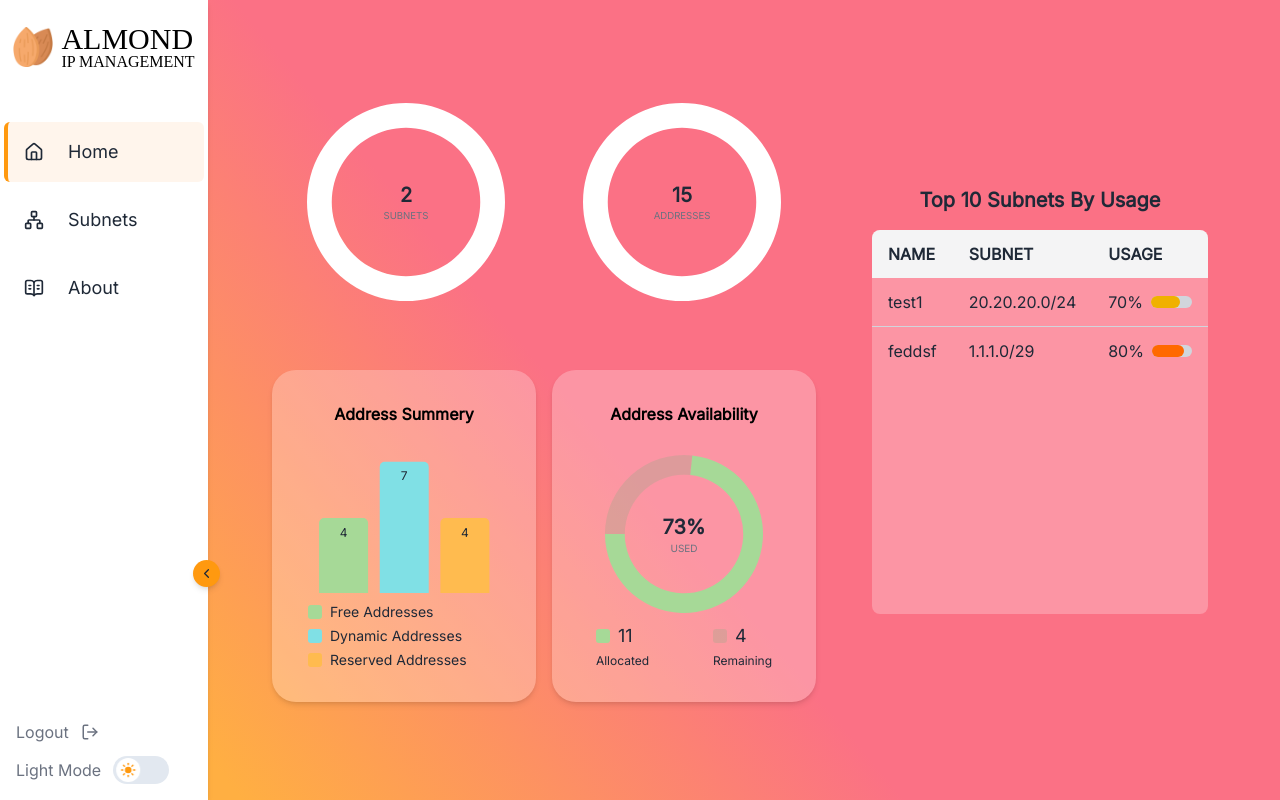
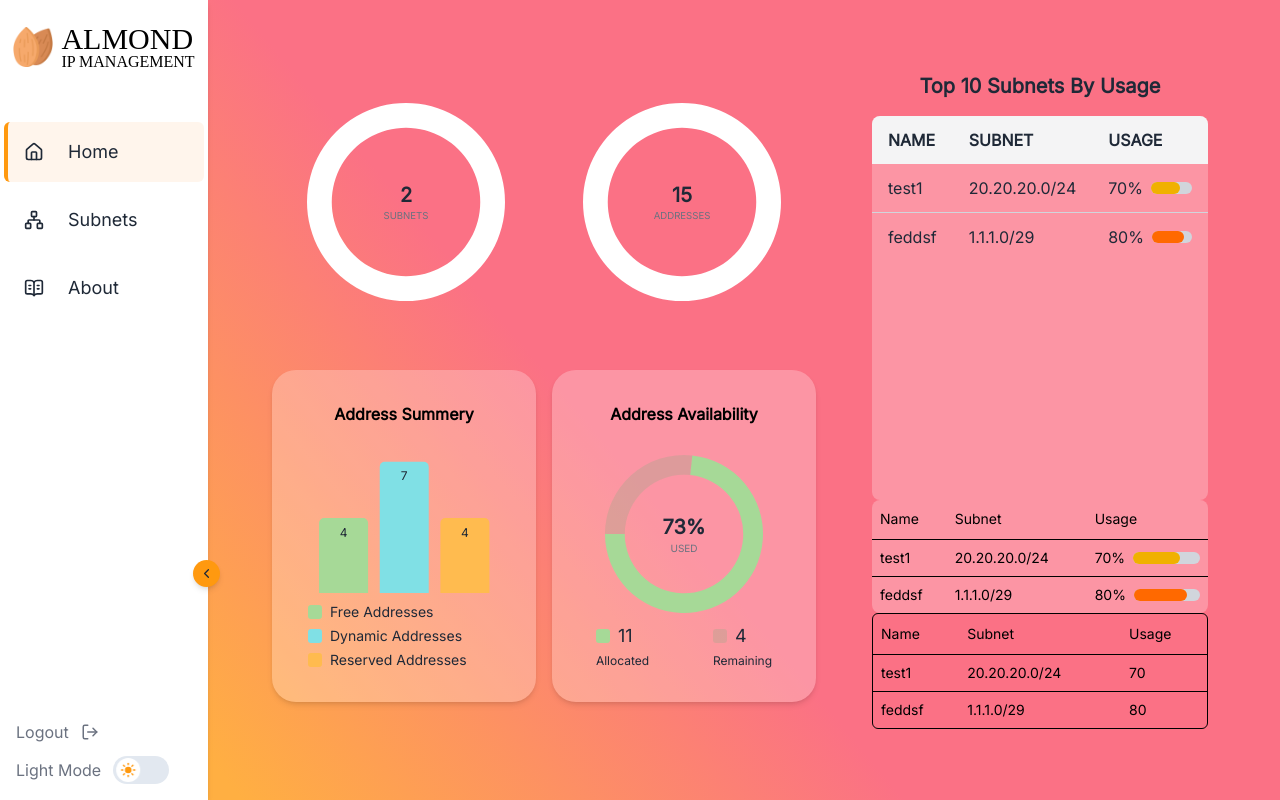
Before and after one commit to shakedGoffer/almond-ipam-new, a React (Vite) app: page /home in a window 1280 px wide. Built offline with nearby package versions, Linux system fonts and the light colour scheme; a web font is replaced by a local one.

Commit message:
feat: create costume table with shadcn ui

```diff
--- a/package.json
+++ b/package.json
@@ -12,6 +12,7 @@
   "dependencies": {
     "@fontsource-variable/inter": "^5.2.8",
     "@tailwindcss/vite": "^4.2.2",
+    "@tanstack/react-table": "^8.21.3",
     "class-variance-authority": "^0.7.1",
     "clsx": "^2.1.1",
     "lucide-react": "^1.7.0",
--- /dev/null
+++ b/src/components/SubnetsTable copy.tsx
@@ -0,0 +1,90 @@
+import {
+  type ColumnDef,
+  flexRender,
+  getCoreRowModel,
+  useReactTable,
+} from "@tanstack/react-table"
+
+import {
+  Table,
+  TableBody,
+  TableCell,
+  TableHead,
+  TableHeader,
+  TableRow,
+} from "@/components/ui/table"
+
+// This type is used to define the shape of our data.
+// You can use a Zod schema here if you want.
+export type Payment = {
+  id: string
+  amount: number
+  status: "pending" | "processing" | "success" | "failed"
+  email: string
+}
+
+
+
+interface DataTableProps<TData, TValue> {
+  columns: ColumnDef<TData, TValue>[]
+  data: TData[]
+}
+
+
+export function DataTable<TData, TValue>({
+  columns,
+  data,
+}: DataTableProps<TData, TValue>) {
+  const table = useReactTable({
+    data,
+    columns,
+    getCoreRowModel: getCoreRowModel(),
+  })
+
+  return (
+    <div className="overflow-hidden rounded-md border">
+      <Table>
+        <TableHeader>
+          {table.getHeaderGroups().map((headerGroup) => (
+            <TableRow key={headerGroup.id}>
+              {headerGroup.headers.map((header) => {
+                return (
+                  <TableHead key={header.id}>
+                    {header.isPlaceholder
+                      ? null
+                      : flexRender(
+                          header.column.columnDef.header,
+                          header.getContext()
+                        )}
+                  </TableHead>
+                )
+              })}
+            </TableRow>
+          ))}
+        </TableHeader>
+        <TableBody>
+          {table.getRowModel().rows?.length ? (
+            table.getRowModel().rows.map((row) => (
+              <TableRow
+                key={row.id}
+                data-state={row.getIsSelected() && "selected"}
+              >
+                {row.getVisibleCells().map((cell) => (
+                  <TableCell key={cell.id}>
+                    {flexRender(cell.column.columnDef.cell, cell.getContext())}
+                  </TableCell>
+                ))}
+              </TableRow>
+            ))
+          ) : (
+            <TableRow>
+              <TableCell colSpan={columns.length} className="h-24 text-center">
+                No results.
+              </TableCell>
+            </TableRow>
+          )}
+        </TableBody>
+      </Table>
+    </div>
+  )
+}
--- /dev/null
+++ b/src/components/SubnetsTable.tsx
@@ -0,0 +1,56 @@
+import {
+  Table,
+  TableBody,
+  TableCell,
+  TableHead,
+  TableHeader,
+  TableRow,
+} from "@/components/ui/table";
+import UsageBar from "./UsageBar";
+
+
+
+interface Column {
+  Header: string;
+  accessor: string;
+}
+
+interface TableProps {
+  columns: Column[]
+  data: [],
+  className?: string,
+  sort?: boolean,
+  moreKey?: string, // key for more details about the object
+}
+
+
+const SubnetsTable = ({ columns, data }: TableProps) => {
+  return (
+    <Table className="bg-container-bg-transparent rounded-lg">
+      <TableHeader className="rounded-lg" >
+        <TableRow >
+          {columns.map((column) => (
+            <TableHead key={column.accessor}  >
+              {column.Header}
+            </TableHead>
+          ))}
+        </TableRow>
+      </TableHeader>
+      <TableBody>
+        {data.map((row, rowIndex) => (
+            <TableRow key={rowIndex} className="group">
+              {columns.map((column) => (
+                <TableCell key={column.accessor}>
+                  {column.Header === "Usage" ?
+                    (<UsageBar usagePercentage={row[column.accessor]} />) :
+                    (row[column.accessor])}
+                </TableCell>
+              ))}
+            </TableRow>
+          ))}
+      </TableBody>
+    </Table>
+  );
+};
+
+export default SubnetsTable;
--- /dev/null
+++ b/src/components/ui/table.tsx
@@ -0,0 +1,114 @@
+import * as React from "react"
+
+import { cn } from "@/lib/utils/cn"
+
+function Table({ className, ...props }: React.ComponentProps<"table">) {
+  return (
+    <div
+      data-slot="table-container"
+      className="relative w-full overflow-x-auto"
+    >
+      <table
+        data-slot="table"
+        className={cn("w-full caption-bottom text-sm", className)}
+        {...props}
+      />
+    </div>
+  )
+}
+
+function TableHeader({ className, ...props }: React.ComponentProps<"thead">) {
+  return (
+    <thead
+      data-slot="table-header"
+      className={cn("[&_tr]:border-b", className)}
+      {...props}
+    />
+  )
+}
+
+function TableBody({ className, ...props }: React.ComponentProps<"tbody">) {
+  return (
+    <tbody
+      data-slot="table-body"
+      className={cn("[&_tr:last-child]:border-0", className)}
+      {...props}
+    />
+  )
+}
+
+function TableFooter({ className, ...props }: React.ComponentProps<"tfoot">) {
+  return (
+    <tfoot
+      data-slot="table-footer"
+      className={cn(
+        "border-t bg-muted/50 font-medium [&>tr]:last:border-b-0",
+        className
+      )}
+      {...props}
+    />
+  )
+}
+
+function TableRow({ className, ...props }: React.ComponentProps<"tr">) {
+  return (
+    <tr
+      data-slot="table-row"
+      className={cn(
+        "border-b transition-colors hover:bg-muted/50 has-aria-expanded:bg-muted/50 data-[state=selected]:bg-muted",
+        className
+      )}
+      {...props}
+    />
+  )
+}
+
+function TableHead({ className, ...props }: React.ComponentProps<"th">) {
+  return (
+    <th
+      data-slot="table-head"
+      className={cn(
+        "h-10 px-2 text-left align-middle font-medium whitespace-nowrap text-foreground [&:has([role=checkbox])]:pr-0",
+        className
+      )}
+      {...props}
+    />
+  )
+}
+
+function TableCell({ className, ...props }: React.ComponentProps<"td">) {
+  return (
+    <td
+      data-slot="table-cell"
+      className={cn(
+        "p-2 align-middle whitespace-nowrap [&:has([role=checkbox])]:pr-0",
+        className
+      )}
+      {...props}
+    />
+  )
+}
+
+function TableCaption({
+  className,
+  ...props
+}: React.ComponentProps<"caption">) {
+  return (
+    <caption
+      data-slot="table-caption"
+      className={cn("mt-4 text-sm text-muted-foreground", className)}
+      {...props}
+    />
+  )
+}
+
+export {
+  Table,
+  TableHeader,
+  TableBody,
+  TableFooter,
+  TableHead,
+  TableRow,
+  TableCell,
+  TableCaption,
+}
--- a/src/pages/HomePage.tsx
+++ b/src/pages/HomePage.tsx
@@ -1,10 +1,15 @@
 
+import SubnetsTable from "@/components/SubnetsTable";
 import fakeData from "../../fakeData/fakeData"
 import AddressAvailability from "../components/AddressAvailability";
 import AddressSummary from "../components/AddressSummary";
 import Table from "../components/Table";
 import TotalsPieChart from "../components/TotalsPieChart";
-import { formatSubnetsData, countTotalAddresses } from "../lib/utils/dataUtils";
+import { formatSubnetsData, countTotalAddresses, type Subnet } from "../lib/utils/dataUtils";
+import { DataTable } from "@/components/SubnetsTable copy";
+
+import { type ColumnDef } from '@tanstack/react-table';
+
 
 const HomePage = () => {
 
@@ -14,6 +19,21 @@
     { Header: "Subnet", accessor: "fullAddress" },
     { Header: "Usage", accessor: "allocated_ips_percent" },
   ];
+
+  const columns_test: ColumnDef<Subnet>[] = [
+    {
+      accessorKey: "name",
+      header: "Name",
+    },
+    {
+      accessorKey: "fullAddress",
+      header: "Subnet",
+    },
+    {
+      accessorKey: "allocated_ips_percent",
+      header: "Usage",
+    },
+  ]
 
 
 
@@ -44,6 +64,8 @@
           Top 10 Subnets By Usage
         </h1>
         <Table columns={columns} data={subnetsList} className="" />
+        <SubnetsTable columns={columns} data={subnetsList}/>
+        <DataTable columns={columns_test} data={subnetsList} />
       </div>
     </div>
   );
```
Also changed, not shown: 1 other file (tests, documents, lock files or other folders).
